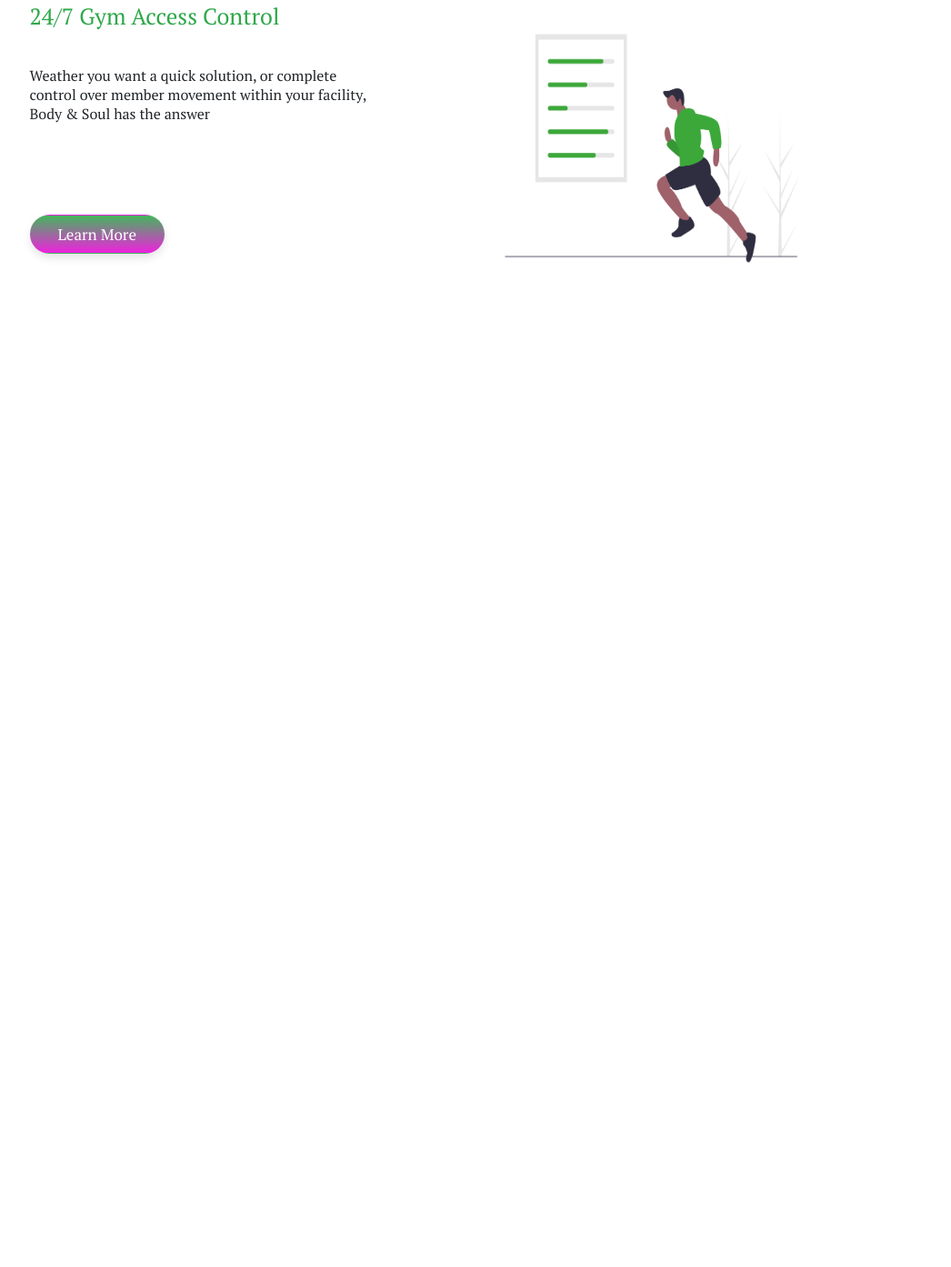
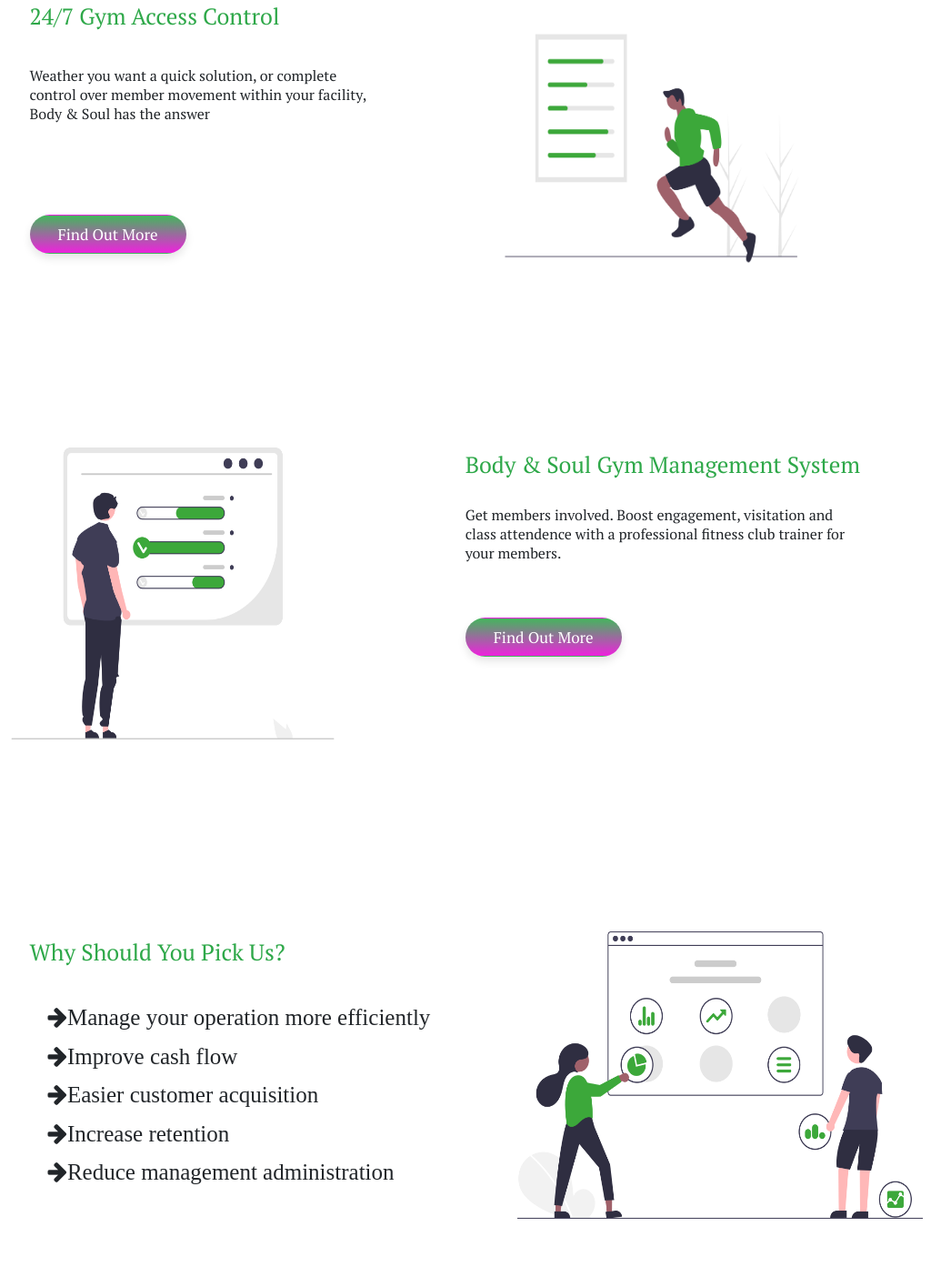
Before and after one commit to haqueazizul/Body-Soul-Gym-Management-System, a plain HTML site: page index.html in a window 1280 px wide. Shown: the part 1112-2505 px from the top of the page at 91% size, without its empty margins (185-1231 px from the left). Before the commit the page ends 1447 px from the top, so only its background shows below. Drawn offline with nearby package versions, Linux system fonts and the light colour scheme.

Commit message:
day6
new sections

```diff
--- a/index.html
+++ b/index.html
@@ -15,14 +15,18 @@
     <link rel="preconnect" href="https://fonts.gstatic.com" crossorigin>
     <link href="https://fonts.googleapis.com/css2?family=Anton&family=PT+Serif:wght@400;700&display=swap" rel="stylesheet">
 
+    <!-- font-awesome  link  -->
+    <link rel="stylesheet" href="https://cdnjs.cloudflare.com/ajax/libs/font-awesome/4.7.0/css/font-awesome.min.css">
+
     <!-- Customized CSS -->
     <link rel="stylesheet" type="text/css" href="resources/css/style.css">
 
     <!-- vendors files-->
-      <link rel="stylesheet" type="text/css" href="vendors/css/grid.css">
+    <link rel="stylesheet" type="text/css" href="vendors/css/grid.css">
 
 
     <title>Body & Soul</title>
+
   </head>
   <body>
 
@@ -120,17 +124,9 @@
 
 </section>
 
+<!-- second section ends -->
 
 
-
-
-
-
-
-
-
-
-<!-- second section ends -->
 
 <!-- third section starts -->
 
@@ -147,7 +143,7 @@
                         <p class="gym-text">Weather you want a quick solution, or complete
                                         control over member movement within your facility,
                                         Body & Soul has the answer</p>
-                        <a href="#" class=" btnL btn btn1" id="gymaccess-btn">Learn More</a>
+                        <a href="#" class=" btnL btn btn1" id="gymaccess-btn">Find Out More</a>
                     </div>
             </div>
 
@@ -163,9 +159,83 @@
 
 
 
+<!-- third section ends -->
 
 
-<!-- third section ends -->
+
+
+<!-- fourth section starts  -->
+
+<section class="section-4">
+    <div class="row">
+
+
+
+
+            <div class="col span_1_of_2">
+                        <div class="image">
+                            <img class="chartmng-image" src="resources/img/chart-mng.png" alt="chart">
+                        </div>
+            </div>
+
+
+
+             <div class="col span_1_of_2">
+
+                    <div class="content-4">
+                        <h1 class="gym-mng-txt">Body & Soul Gym Management System</h1>
+
+                        <p class="get-member-txt">Get members involved. Boost engagement, visitation and class
+                            attendence with a professional fitness club trainer for your members.</p>
+                        <a href="#" class=" btnL btn btn1" id="gym-mng-img">Find Out More</a>
+                    </div>
+            </div>
+    </div>
+
+</section>
+
+
+<!-- fourth section ends -->
+
+
+<!-- fifth section starts -->
+
+<section class="section-5">
+    <div class="row">
+
+
+
+             <div class="col span_1_of_2">
+
+                    <div class="content-5">
+                        <h1 id="pickus-txt">Why Should You Pick Us?</h1>
+
+
+                        <div class="reason-txt">
+                            <p><i class="fa fa-arrow-right" id="arrow">Manage your operation more efficiently</p></i>
+                            <p><i class="fa fa-arrow-right" id="arrow">Improve cash flow</p></i>
+                            <p><i class="fa fa-arrow-right" id="arrow">Easier customer acquisition</p></i>
+                            <p><i class="fa fa-arrow-right" id="arrow">Increase retention</p></i>
+                            <p><i class="fa fa-arrow-right" id="arrow">Reduce management administration</p></i>
+                        </div>
+
+
+                    </div>
+            </div>
+
+
+            <div class="col span_1_of_2">
+                        <div class="image">
+                            <img class="datatable-image" src="resources/img/data-table.png" alt="data">
+                        </div>
+            </div>
+    </div>
+
+</section>
+
+
+
+<!-- fifth section ends -->
 
 
 
--- a/resources/css/style.css
+++ b/resources/css/style.css
@@ -39,7 +39,16 @@ body{
     transition: all .3s linear;
     background-image: linear-gradient(to bottom,#43B65C,#E2D);
 }
+.btn:hover{
+    color: black;
+}
 
+
+.btn:hover,
+.btn:focus {
+    box-shadow: 0 0.5em 0.5em -0.4em var(--hover);
+    transform: translateY(-0.25em);
+}
 
 
 
@@ -54,7 +63,7 @@ header{
     width:100%;
     background:#fff;
     box-shadow: 0 .5rem 1rem rgba(0,0,0,.1);
-    padding:2rem 9%;
+    padding:1rem 9%;
     display: flex;
     align-items: center;
     z-index: 1000;
@@ -179,3 +188,68 @@ header{
   width: 410px;
   height: 320px;
 }
+
+
+/* ###### Body & Soul gym management system  ####### */
+
+
+
+.section-4 {
+  margin-top: 100px;
+  margin-left: 8rem;
+}
+
+
+.chartmng-image{
+  width: 474px;
+  height: 413px;
+  margin-left: 2rem;
+}
+
+.content-4{
+  margin-top: 5rem;
+
+
+}
+.gym-mng-txt{
+  margin-bottom: 3rem;
+  color: #2EA849;
+}
+
+#gym-mng-img{
+  margin-top: 5rem;
+
+}
+
+.get-member-txt{
+  width: 42rem;
+}
+
+
+
+/* ###### WHY SHOULD YOU PICK US ####### */
+.section-5 {
+  margin-top: 100px;
+  margin-left: 8rem;
+}
+.datatable-image{
+  width: 560px;
+  height: 400px;
+
+}
+
+.content-5{
+
+  margin-top: 5rem;
+  margin-left: 10rem;
+}
+
+#pickus-txt{
+  margin-bottom: 4rem;
+  color: #2EA849;
+}
+
+.reason-txt{
+  font-size: 2.5rem;
+  margin-left: 2rem;
+}
```
Also changed, not shown: resources/img/chart-mng.png (added), resources/img/data-table.png (added).
